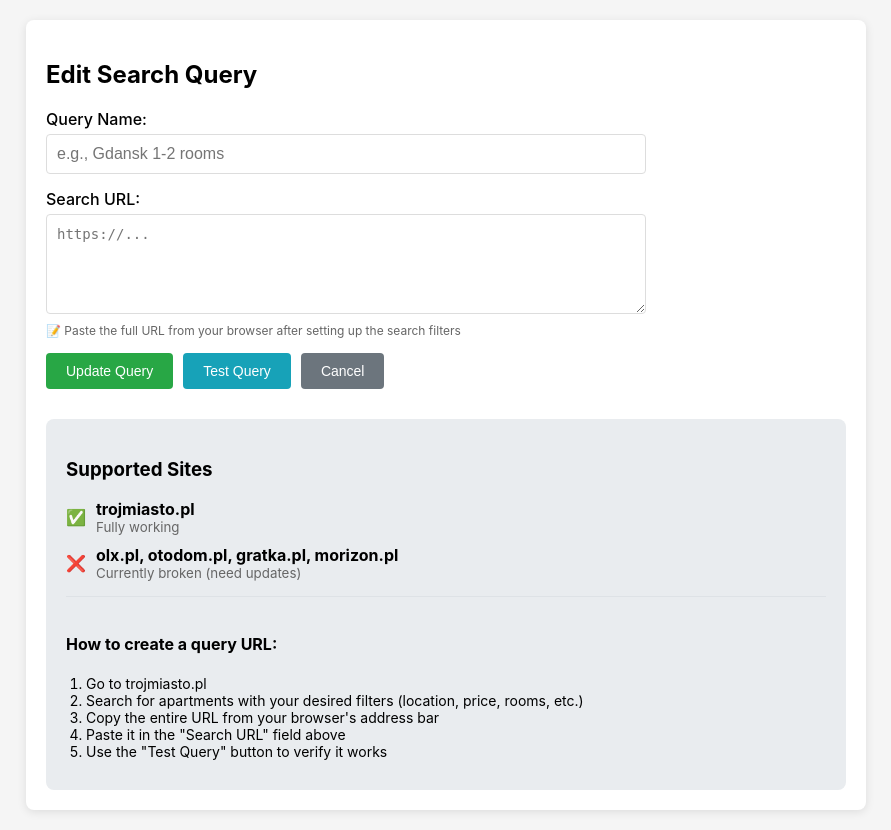
After one commit to LiquidLemon/rent-scraper, a FastAPI app: template app/templates/query_form.html in a window 1280 px wide. The commit adds this page. Shown: the whole page, without its empty margins (194-1085 px from the left). Run offline with FastAPI, Linux system fonts and the light colour scheme; the template is opened without the code that fills it, so the values that code supplies are empty; some libraries are stand-ins or nearby versions.

Commit message:
Implement complete search query management system
- Add dedicated query form pages with better UX flow
- Create CRUD operations for search queries (add, edit, delete, toggle)
- Implement query testing with HTMX for real-time preview
- Improve form styling with larger textarea and better spacing
- Clean up query list view to show only domain names instead of full URLs
- Add scraper service to integrate with existing sources.py
- Include supported sites information and usage instructions
- Update .gitignore to exclude database files

🤖 Generated with [Claude Code](https://claude.ai/code)

Co-Authored-By: Claude <noreply@anthropic.com>

```diff
--- a/app/app.py
+++ b/app/app.py
@@ -8,8 +8,9 @@ from starlette.middleware.sessions import SessionMiddleware
 from sqlalchemy.orm import Session
 
 from database import get_db
-from models import User
+from models import User, SearchQuery
 from auth import authenticate_user, get_current_user, get_password_hash
+from scraper import test_query
 
 app = FastAPI(title="Rent Scraper")
 
@@ -48,6 +49,90 @@ async def logout(request: Request):
     return RedirectResponse(url="/login", status_code=303)
 
 
+@app.get("/queries", response_class=HTMLResponse)
+async def queries_page(request: Request, current_user: User = Depends(get_current_user), db: Session = Depends(get_db)):
+    queries = db.query(SearchQuery).filter(SearchQuery.user_id == current_user.id).all()
+    return templates.TemplateResponse("queries.html", {"request": request, "user": current_user, "queries": queries})
+
+
+@app.get("/queries/add", response_class=HTMLResponse)
+async def add_query_form(request: Request, current_user: User = Depends(get_current_user)):
+    return templates.TemplateResponse("query_form.html", {"request": request, "user": current_user, "mode": "add"})
+
+
+@app.post("/queries/add")
+async def add_query(request: Request, name: str = Form(...), url: str = Form(...), current_user: User = Depends(get_current_user), db: Session = Depends(get_db)):
+    query = SearchQuery(name=name, url=url, user_id=current_user.id)
+    db.add(query)
+    db.commit()
+    return RedirectResponse(url="/queries", status_code=303)
+
+
+@app.get("/queries/{query_id}/edit", response_class=HTMLResponse)
+async def edit_query_form(request: Request, query_id: int, current_user: User = Depends(get_current_user), db: Session = Depends(get_db)):
+    query = db.query(SearchQuery).filter(SearchQuery.id == query_id, SearchQuery.user_id == current_user.id).first()
+    if not query:
+        raise HTTPException(status_code=404, detail="Query not found")
+
+    return templates.TemplateResponse("query_form.html", {"request": request, "user": current_user, "mode": "edit", "query": query})
+
+
+@app.post("/queries/{query_id}/edit")
+async def update_query(request: Request, query_id: int, name: str = Form(...), url: str = Form(...), current_user: User = Depends(get_current_user), db: Session = Depends(get_db)):
+    query = db.query(SearchQuery).filter(SearchQuery.id == query_id, SearchQuery.user_id == current_user.id).first()
+    if not query:
+        raise HTTPException(status_code=404, detail="Query not found")
+
+    query.name = name
+    query.url = url
+    db.commit()
+    return RedirectResponse(url="/queries", status_code=303)
+
+
+@app.post("/queries/{query_id}/delete")
+async def delete_query(request: Request, query_id: int, current_user: User = Depends(get_current_user), db: Session = Depends(get_db)):
+    query = db.query(SearchQuery).filter(SearchQuery.id == query_id, SearchQuery.user_id == current_user.id).first()
+    if not query:
+        raise HTTPException(status_code=404, detail="Query not found")
+
+    db.delete(query)
+    db.commit()
+    return RedirectResponse(url="/queries", status_code=303)
+
+
+@app.post("/queries/{query_id}/toggle")
+async def toggle_query(request: Request, query_id: int, current_user: User = Depends(get_current_user), db: Session = Depends(get_db)):
+    query = db.query(SearchQuery).filter(SearchQuery.id == query_id, SearchQuery.user_id == current_user.id).first()
+    if not query:
+        raise HTTPException(status_code=404, detail="Query not found")
+
+    query.is_active = not query.is_active
+    db.commit()
+    return RedirectResponse(url="/queries", status_code=303)
+
+
+@app.post("/queries/test", response_class=HTMLResponse)
+async def test_query_endpoint(request: Request, name: str = Form(...), url: str = Form(...), current_user: User = Depends(get_current_user)):
+    # Create a temporary query object for testing
+    test_query_obj = type('Query', (), {'name': name, 'url': url})()
+
+    try:
+        offers = test_query(url, limit=5)
+        return templates.TemplateResponse("test_results.html", {
+            "request": request,
+            "query": test_query_obj,
+            "offers": offers,
+            "success": True
+        })
+    except Exception as e:
+        return templates.TemplateResponse("test_results.html", {
+            "request": request,
+            "query": test_query_obj,
+            "error": str(e),
+            "success": False
+        })
+
+
 if __name__ == "__main__":
     import uvicorn
     uvicorn.run(app, host="0.0.0.0", port=8000)
--- a/app/templates/base.html
+++ b/app/templates/base.html
@@ -9,7 +9,8 @@
         .container { max-width: 800px; margin: 0 auto; background: white; padding: 20px; border-radius: 8px; box-shadow: 0 2px 10px rgba(0,0,0,0.1); }
         .form-group { margin-bottom: 15px; }
         label { display: block; margin-bottom: 5px; font-weight: 500; }
-        input[type="text"], input[type="password"], textarea { width: 100%; padding: 8px; border: 1px solid #ddd; border-radius: 4px; font-size: 14px; }
+        input[type="text"], input[type="password"], input[type="url"], textarea { width: 100%; padding: 10px; border: 1px solid #ddd; border-radius: 4px; font-size: 14px; box-sizing: border-box; }
+        textarea { font-family: monospace; line-height: 1.4; }
         button { background: #007bff; color: white; border: none; padding: 10px 20px; border-radius: 4px; cursor: pointer; font-size: 14px; }
         button:hover { background: #0056b3; }
         .error { color: #dc3545; margin-top: 5px; }
--- /dev/null
+++ b/app/templates/query_form.html
@@ -0,0 +1,102 @@
+{% extends "base.html" %}
+
+{% block title %}{% if mode == 'add' %}Add{% else %}Edit{% endif %} Query - Rent Scraper{% endblock %}
+
+{% block content %}
+<div style="max-width: 600px;">
+    <h2>{% if mode == 'add' %}Add New{% else %}Edit{% endif %} Search Query</h2>
+
+    <form method="post" action="{% if mode == 'add' %}/queries/add{% else %}/queries/{{ query.id }}/edit{% endif %}" style="margin-bottom: 30px;">
+        <div class="form-group">
+            <label for="name">Query Name:</label>
+            <input type="text"
+                   id="name"
+                   name="name"
+                   value="{% if query %}{{ query.name }}{% endif %}"
+                   required
+                   placeholder="e.g., Gdansk 1-2 rooms"
+                   style="font-size: 16px;">
+        </div>
+
+        <div class="form-group">
+            <label for="url">Search URL:</label>
+            <textarea id="url"
+                      name="url"
+                      required
+                      placeholder="https://..."
+                      style="height: 100px; font-size: 14px; font-family: monospace; resize: vertical;">{% if query %}{{ query.url }}{% endif %}</textarea>
+            <small style="color: #666; font-size: 12px; margin-top: 5px; display: block;">
+                📝 Paste the full URL from your browser after setting up the search filters
+            </small>
+        </div>
+
+        <div style="display: flex; gap: 10px; align-items: center;">
+            <button type="submit" style="background: #28a745;">
+                {% if mode == 'add' %}Add Query{% else %}Update Query{% endif %}
+            </button>
+
+            <button type="button"
+                    hx-post="/queries/test"
+                    hx-include="form"
+                    hx-target="#test-results"
+                    hx-indicator="#loading"
+                    style="background: #17a2b8;">
+                Test Query
+            </button>
+
+            <a href="/queries">
+                <button type="button" style="background: #6c757d;">Cancel</button>
+            </a>
+        </div>
+    </form>
+
+    <!-- Loading indicator -->
+    <div id="loading" class="htmx-indicator" style="text-align: center; color: #666; padding: 20px;">
+        🔄 Testing query, please wait...
+    </div>
+
+    <!-- Test Results Section -->
+    <div id="test-results"></div>
+</div>
+
+<!-- Supported Sites Info -->
+<div style="background: #e9ecef; padding: 20px; border-radius: 8px; margin-top: 30px;">
+    <h3>Supported Sites</h3>
+    <div style="display: grid; gap: 10px;">
+        <div style="display: flex; align-items: center; gap: 10px;">
+            <span style="color: #28a745; font-weight: bold;">✅</span>
+            <div>
+                <strong>trojmiasto.pl</strong>
+                <small style="display: block; color: #666;">Fully working</small>
+            </div>
+        </div>
+        <div style="display: flex; align-items: center; gap: 10px;">
+            <span style="color: #dc3545; font-weight: bold;">❌</span>
+            <div>
+                <strong>olx.pl, otodom.pl, gratka.pl, morizon.pl</strong>
+                <small style="display: block; color: #666;">Currently broken (need updates)</small>
+            </div>
+        </div>
+    </div>
+
+    <div style="margin-top: 15px; padding-top: 15px; border-top: 1px solid #dee2e6;">
+        <h4>How to create a query URL:</h4>
+        <ol style="margin: 10px 0; padding-left: 20px; font-size: 14px;">
+            <li>Go to trojmiasto.pl</li>
+            <li>Search for apartments with your desired filters (location, price, rooms, etc.)</li>
+            <li>Copy the entire URL from your browser's address bar</li>
+            <li>Paste it in the "Search URL" field above</li>
+            <li>Use the "Test Query" button to verify it works</li>
+        </ol>
+    </div>
+</div>
+
+<style>
+.htmx-indicator {
+    display: none;
+}
+.htmx-request .htmx-indicator {
+    display: block;
+}
+</style>
+{% endblock %}
```
Also changed, not shown: app/scraper.py (added, +51 -0 lines), app/templates/queries.html (added, +76 -0 lines), app/templates/test_results.html (added, +50 -0 lines), README.md (added), 1 other file.
